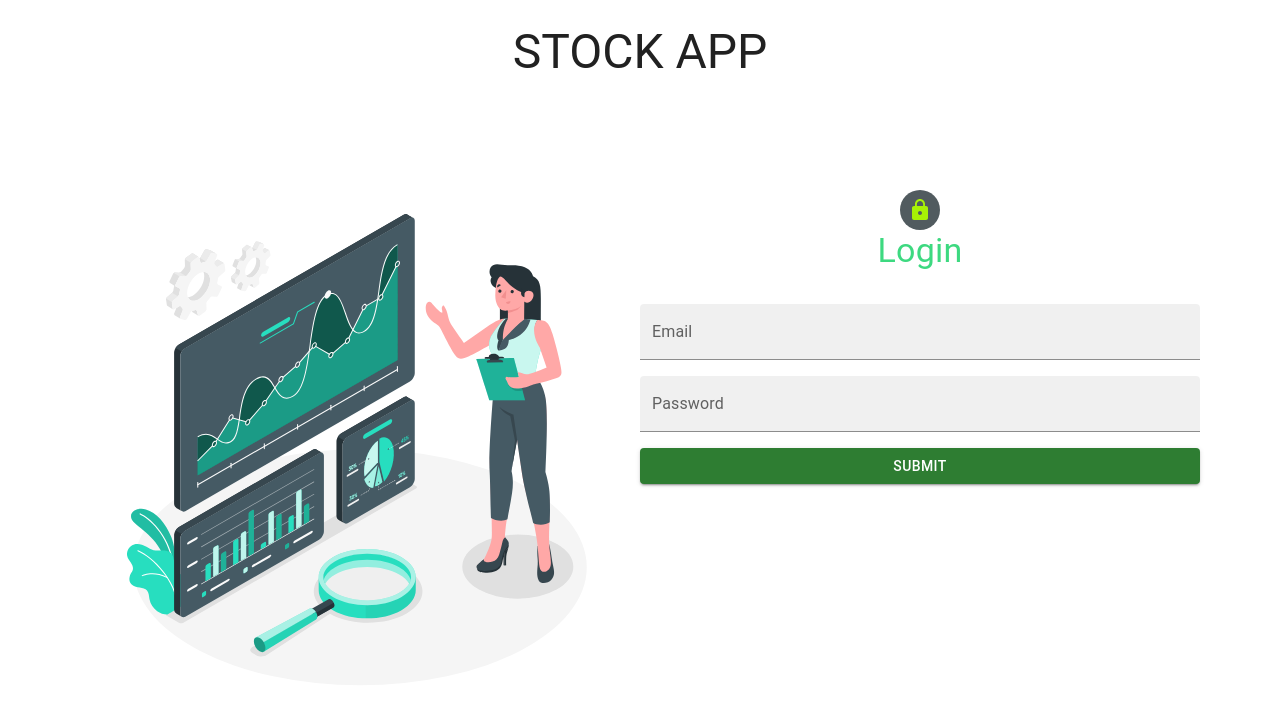
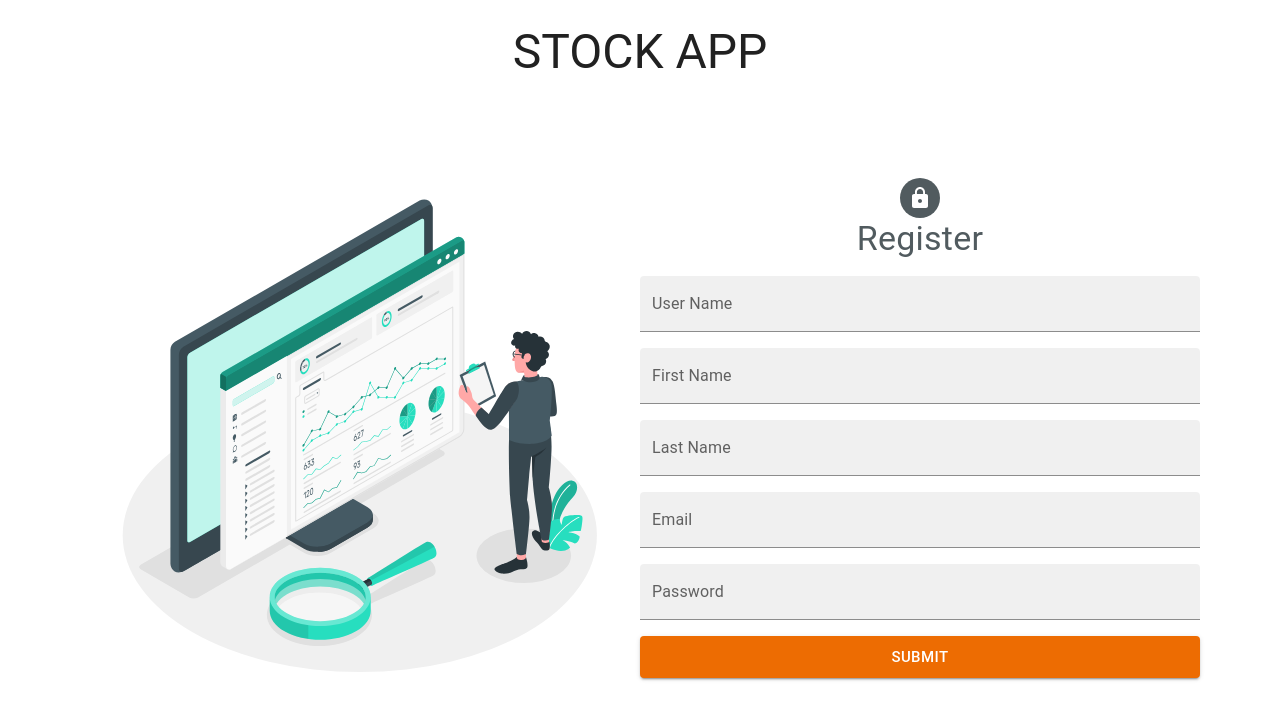
Before and after one commit to samedfft2634/Stock_APP, a React (Create React App) app: page /register in a window 1280 px wide. Shown: the top 720 px of the page. Built offline with nearby package versions, Linux system fonts and the light colour scheme.

Commit message:
Register page

```diff
--- a/src/App.js
+++ b/src/App.js
@@ -1,6 +1,7 @@
 import { blueGrey, grey } from "@mui/material/colors";
 import { createTheme, ThemeProvider } from "@mui/material/styles";
 import Login from "./pages/Login";
+import Register from "./pages/Register";
 
 function App() {
 	const theme = createTheme({
@@ -15,7 +16,8 @@ function App() {
 	});
 	return (
 		<ThemeProvider theme={theme}>
-			<Login />
+			{/* <Login /> */}
+      <Register />
 		</ThemeProvider>
 	);
 }
--- /dev/null
+++ b/src/pages/Register.jsx
@@ -0,0 +1,121 @@
+import Container from "@mui/material/Container";
+import Typography from "@mui/material/Typography";
+import Avatar from "@mui/material/Avatar";
+import Grid from "@mui/material/Grid";
+import LockIcon from "@mui/icons-material/Lock";
+import image from "../assets/register.svg";
+import Box from "@mui/material/Box";
+import TextField from "@mui/material/TextField";
+import Button from "@mui/material/Button";
+import { Link } from "react-router-dom";
+
+const Register = () => {
+	return (
+		<Container maxWidth="lg">
+			<Grid
+				container
+				justifyContent="center"
+				direction="row-reverse"
+				rowSpacing={{ sm: 3 }}
+				sx={{
+					height: "100vh",
+					p: 2,
+				}}
+			>
+				<Grid item xs={12}>
+					<Typography variant="h3" color="primary" align="center">
+						STOCK APP
+					</Typography>
+				</Grid>
+
+				<Grid item xs={12} sm={10} md={6}>
+					<Avatar
+						sx={{
+							backgroundColor: "secondary.light",
+							m: "auto",
+							width: 40,
+							height: 40,
+						}}
+					>
+						<LockIcon size="30" />
+					</Avatar>
+					<Typography
+						variant="h4"
+						align="center"
+						mb={2}
+						color="secondary.light"
+					>
+						Register
+					</Typography>
+					<Box
+						component="form"
+						sx={{
+							display: "flex",
+							flexDirection: "column",
+							gap: 2,
+						}}
+					>
+						<TextField
+							label="User Name"
+							name="username"
+							id="userName"
+							type="text"
+							variant="filled"
+							color="warning"
+						/>
+						<TextField
+							label="First Name"
+							name="first_name"
+							id="firstName"
+							type="text"
+							variant="filled"
+							color="warning"
+						/>
+						<TextField
+							label="Last Name"
+							name="last_name"
+							id="last_name"
+							type="text"
+							variant="filled"
+							color="warning"
+						/>
+						<TextField
+							label="Email"
+							name="email"
+							id="email"
+							type="email"
+							variant="filled"
+							color="warning"
+						/>
+						<TextField
+							label="Password"
+							name="password"
+							id="password"
+							type="password"
+							variant="filled"
+							color="warning"
+						/>
+						<Button
+							type="submit"
+							variant="contained"
+							size="large"
+							color="warning"
+						>
+							Submit
+						</Button>
+					</Box>
+                    <Box sx={{textAlign:"center",mt:2}}>
+                        {/* <Link to="/">Do you have an account?</Link> */}
+                    </Box>
+				</Grid>
+                <Grid item xs={0} sm={7} md={6}>
+                    <Container>
+                        <img src={image} alt="img" />
+                    </Container>
+                </Grid>
+			</Grid>
+		</Container>
+	);
+};
+
+export default Register;
```
